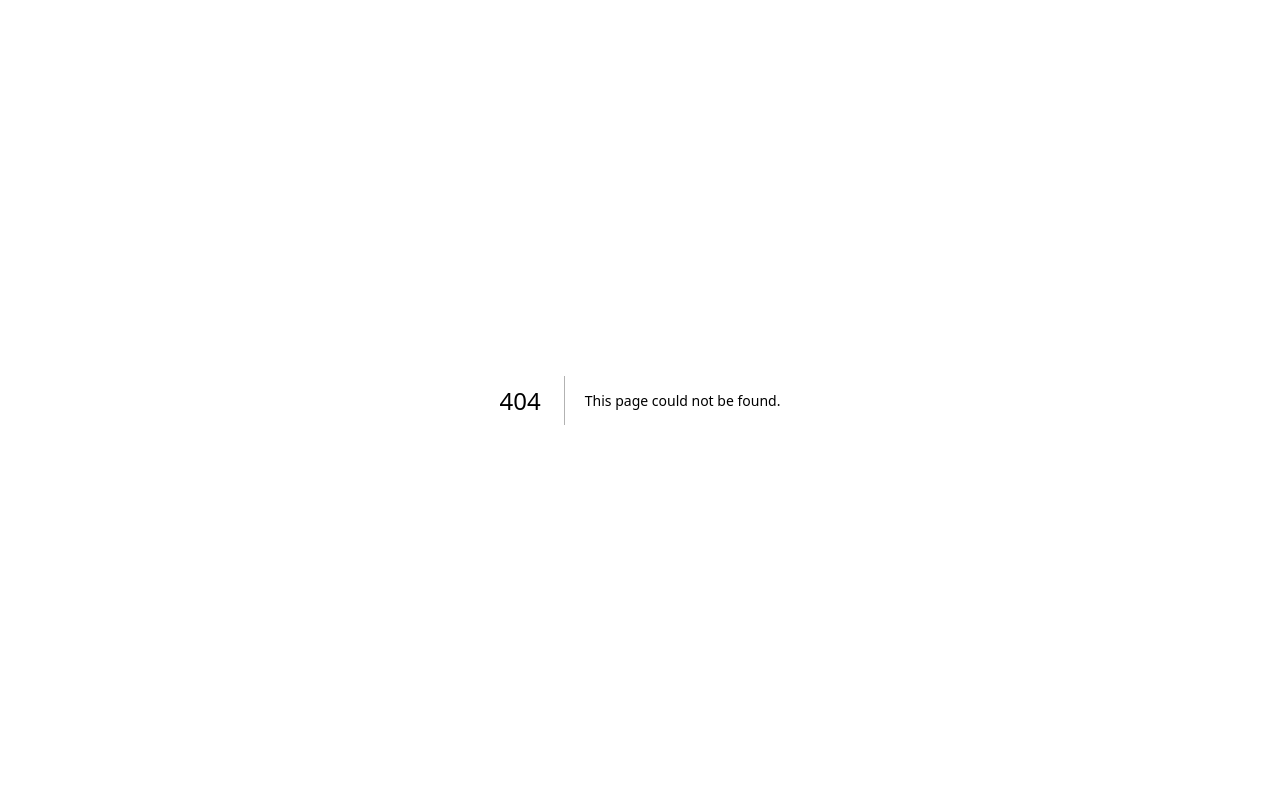
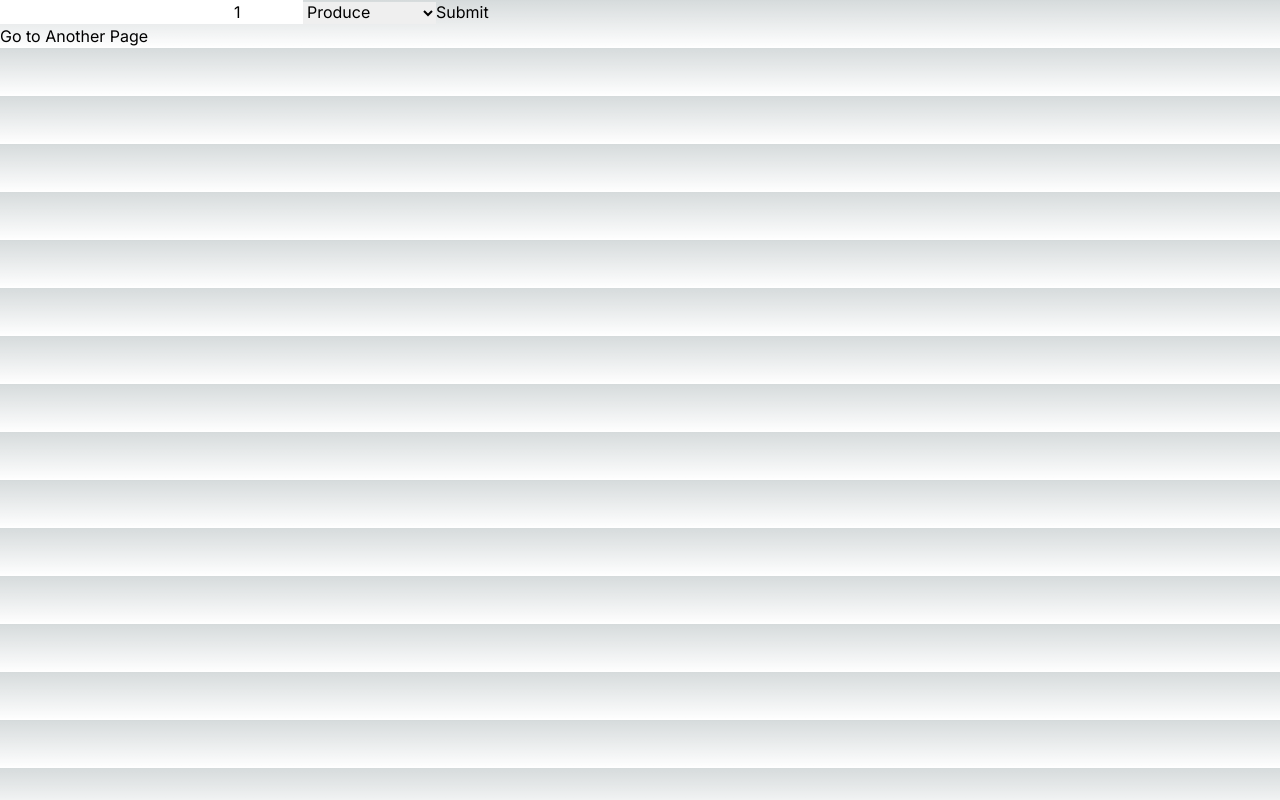
Before and after one commit to mojojoruiz/cprg306-assignments, a Next.js app: page /week4 in a window 1280 px wide. Before the commit this address had no page. Built offline with nearby package versions, Linux system fonts and the light colour scheme.

Commit message:
new changes

```diff
--- a/app/page.js
+++ b/app/page.js
@@ -17,6 +17,11 @@ return (
         <Link href="/week3">
             Week 3 Assignments
         </Link>
+        <br></br>
+        <Link href="/week4">
+            Week 4 Assignments
+        </Link>
+
         </p>
     </div>
     </main>
--- /dev/null
+++ b/app/week4/new-item.js
@@ -0,0 +1,80 @@
+import { useState } from "react";
+
+function NewItem() {
+    const [state, setState] = useState({
+        name: '',
+        quantity: 1,
+        category: 'produce',
+    });
+
+    const handleSubmit = (event) => {
+        event.preventDefault();
+
+        const { name, quantity, category } = state;
+
+        const item = { name, quantity, category };
+
+        console.log(item);
+        alert(`Name: ${name}, Quantity: ${quantity}, Category: ${category}`);
+
+        // Reset the values
+        setState({
+            name: '',
+            quantity: 1,
+            category: 'produce',
+        });
+    };
+
+    const handleChange = (event) => {
+        const { name, value } = event.target;
+
+        // Update state based on the input name
+        setState((prevState) => ({
+            ...prevState,
+            [name]: value,
+        }));
+    };
+
+    const { name, quantity, category } = state;
+
+    return (
+        <form onSubmit={handleSubmit}>
+            <input
+                type="text"
+                name="name"
+                value={name}
+                onChange={handleChange}
+                required
+            />
+            <input
+                type="number"
+                name="quantity"
+                min="1"
+                max="99"
+                value={quantity}
+                onChange={handleChange}
+                required
+            />
+            <select
+                name="category"
+                value={category}
+                onChange={handleChange}
+            >
+                <option value="produce">Produce</option>
+                <option value="dairy">Dairy</option>
+                <option value="bakery">Bakery</option>
+                <option value="meat">Meat</option>
+                <option value="frozen">Frozen Foods</option>
+                <option value="canned">Canned Goods</option>
+                <option value="dry">Dry Goods</option>
+                <option value="beverages">Beverages</option>
+                <option value="snacks">Snacks</option>
+                <option value="household">Household</option>
+                <option value="other">Other</option>
+            </select>
+            <button type="submit">Submit</button>
+        </form>
+    );
+}
+
+export default NewItem;
--- /dev/null
+++ b/app/week4/page.js
@@ -0,0 +1,19 @@
+import React from 'react';
+import dynamic from 'next/dynamic';
+import Link from 'next/link'; // Import Link for client-side routing
+
+const NewItem = dynamic(() => import('./new-item'), { ssr: false });
+
+function Page() {
+    return (
+        <div>
+            <NewItem />
+            {/* Use Link for client-side navigation */}
+            <Link href="/another-page">
+                <a>Go to Another Page</a>
+            </Link>
+        </div>
+    );
+}
+
+export default Page;
```
